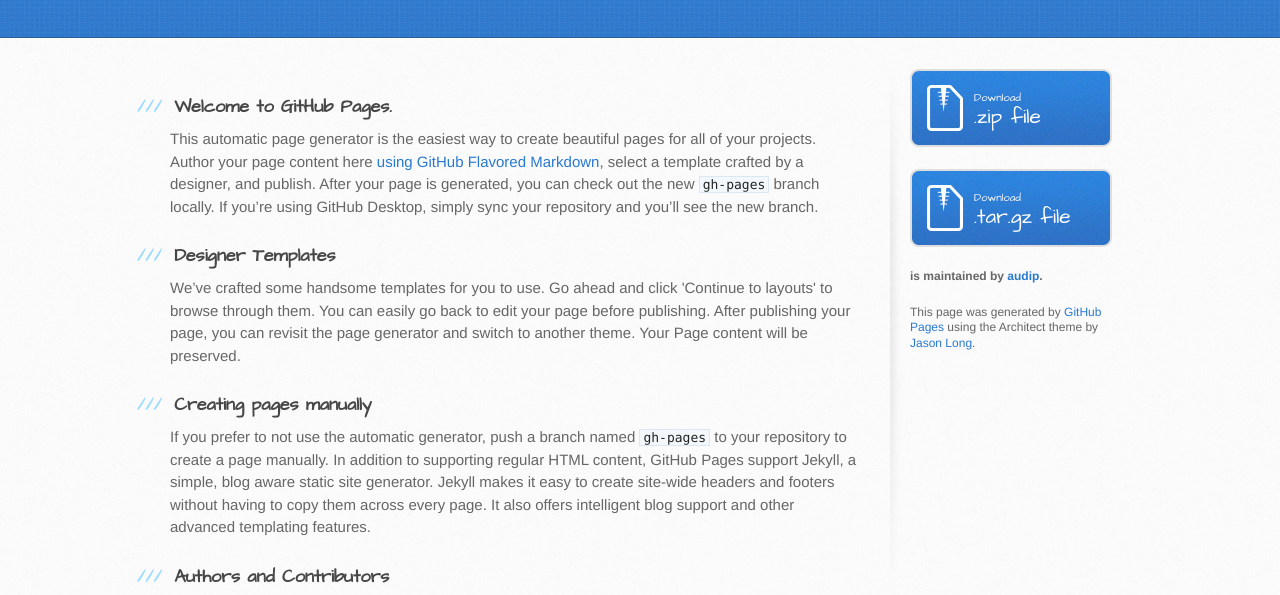
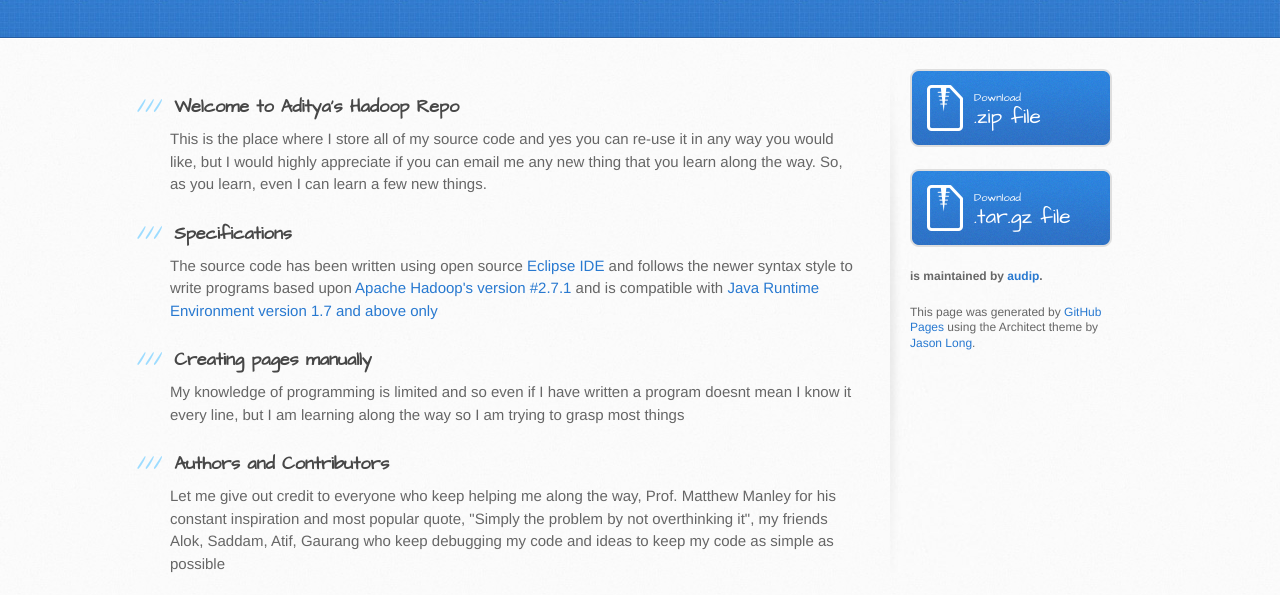
Before and after one commit to audip/hadoopinaction, a plain HTML site: page index.html in a window 1280 px wide. Shown: the part 163-758 px from the top of the page. Drawn offline with Linux system fonts and the light colour scheme.

Commit message:
Site Content Update v1.0

```diff
--- a/index.html
+++ b/index.html
@@ -13,7 +13,7 @@
     <script src="//html5shiv.googlecode.com/svn/trunk/html5.js"></script>
     <![endif]-->
 
-    <title>Hadoopinaction by audip</title>
+    <title>Hadoop Repo by Aditya Purandare</title>
   </head>
 
   <body>
@@ -29,29 +29,29 @@
       <div class="inner clearfix">
         <section id="main-content">
           <h3>
-<a id="welcome-to-github-pages" class="anchor" href="#welcome-to-github-pages" aria-hidden="true"><span class="octicon octicon-link"></span></a>Welcome to GitHub Pages.</h3>
+<a id="welcome-to-github-pages" class="anchor" href="#welcome-to-github-pages" aria-hidden="true"><span class="octicon octicon-link"></span></a>Welcome to Aditya's Hadoop Repo</h3>
 
-<p>This automatic page generator is the easiest way to create beautiful pages for all of your projects. Author your page content here <a href="https://guides.github.com/features/mastering-markdown/">using GitHub Flavored Markdown</a>, select a template crafted by a designer, and publish. After your page is generated, you can check out the new <code>gh-pages</code> branch locally. If you’re using GitHub Desktop, simply sync your repository and you’ll see the new branch.</p>
+<p>This is the place where I store all of my source code and yes you can re-use it in any way you would like, but I would highly appreciate if you can email me any new thing that you learn along the way. So, as you learn, even I can learn a few new things.</p>
 
 <h3>
-<a id="designer-templates" class="anchor" href="#designer-templates" aria-hidden="true"><span class="octicon octicon-link"></span></a>Designer Templates</h3>
+<a id="designer-templates" class="anchor" href="#designer-templates" aria-hidden="true"><span class="octicon octicon-link"></span></a>Specifications</h3>
 
-<p>We’ve crafted some handsome templates for you to use. Go ahead and click 'Continue to layouts' to browse through them. You can easily go back to edit your page before publishing. After publishing your page, you can revisit the page generator and switch to another theme. Your Page content will be preserved.</p>
+<p>The source code has been written using open source <a href="http://www.eclipse.org">Eclipse IDE</a> and follows the newer syntax style to write programs based upon <a href="https://hadoop.apache.org">Apache Hadoop's version #2.7.1</a> and is compatible with <a href="http://www.oracle.com/technetwork/java/javase/downloads/jdk7-downloads-1880260.html">Java Runtime Environment version 1.7 and above only</a></p>
 
 <h3>
 <a id="creating-pages-manually" class="anchor" href="#creating-pages-manually" aria-hidden="true"><span class="octicon octicon-link"></span></a>Creating pages manually</h3>
 
-<p>If you prefer to not use the automatic generator, push a branch named <code>gh-pages</code> to your repository to create a page manually. In addition to supporting regular HTML content, GitHub Pages support Jekyll, a simple, blog aware static site generator. Jekyll makes it easy to create site-wide headers and footers without having to copy them across every page. It also offers intelligent blog support and other advanced templating features.</p>
+<p>My knowledge of programming is limited and so even if I have written a program doesnt mean I know it every line, but I am learning along the way so I am trying to grasp most things</p>
 
 <h3>
 <a id="authors-and-contributors" class="anchor" href="#authors-and-contributors" aria-hidden="true"><span class="octicon octicon-link"></span></a>Authors and Contributors</h3>
 
-<p>You can <a href="https://github.com/blog/821" class="user-mention">@mention</a> a GitHub username to generate a link to their profile. The resulting <code>&lt;a&gt;</code> element will link to the contributor’s GitHub Profile. For example: In 2007, Chris Wanstrath (<a href="https://github.com/defunkt" class="user-mention">@defunkt</a>), PJ Hyett (<a href="https://github.com/pjhyett" class="user-mention">@pjhyett</a>), and Tom Preston-Werner (<a href="https://github.com/mojombo" class="user-mention">@mojombo</a>) founded GitHub.</p>
+<p>Let me give out credit to everyone who keep helping me along the way, Prof. Matthew Manley for his constant inspiration and most popular quote, "Simply the problem by not overthinking it", my friends Alok, Saddam, Atif, Gaurang who keep debugging my code and ideas to keep my code as simple as possible</p>
 
 <h3>
 <a id="support-or-contact" class="anchor" href="#support-or-contact" aria-hidden="true"><span class="octicon octicon-link"></span></a>Support or Contact</h3>
 
-<p>Having trouble with Pages? Check out our <a href="https://help.github.com/pages">documentation</a> or <a href="https://github.com/contact">contact support</a> and we’ll help you sort it out.</p>
+<p>Having trouble with code? Let me know if you need my help by emailing me at aditya.p1993@hotmail.com</p>
         </section>
 
         <aside id="sidebar">
```
